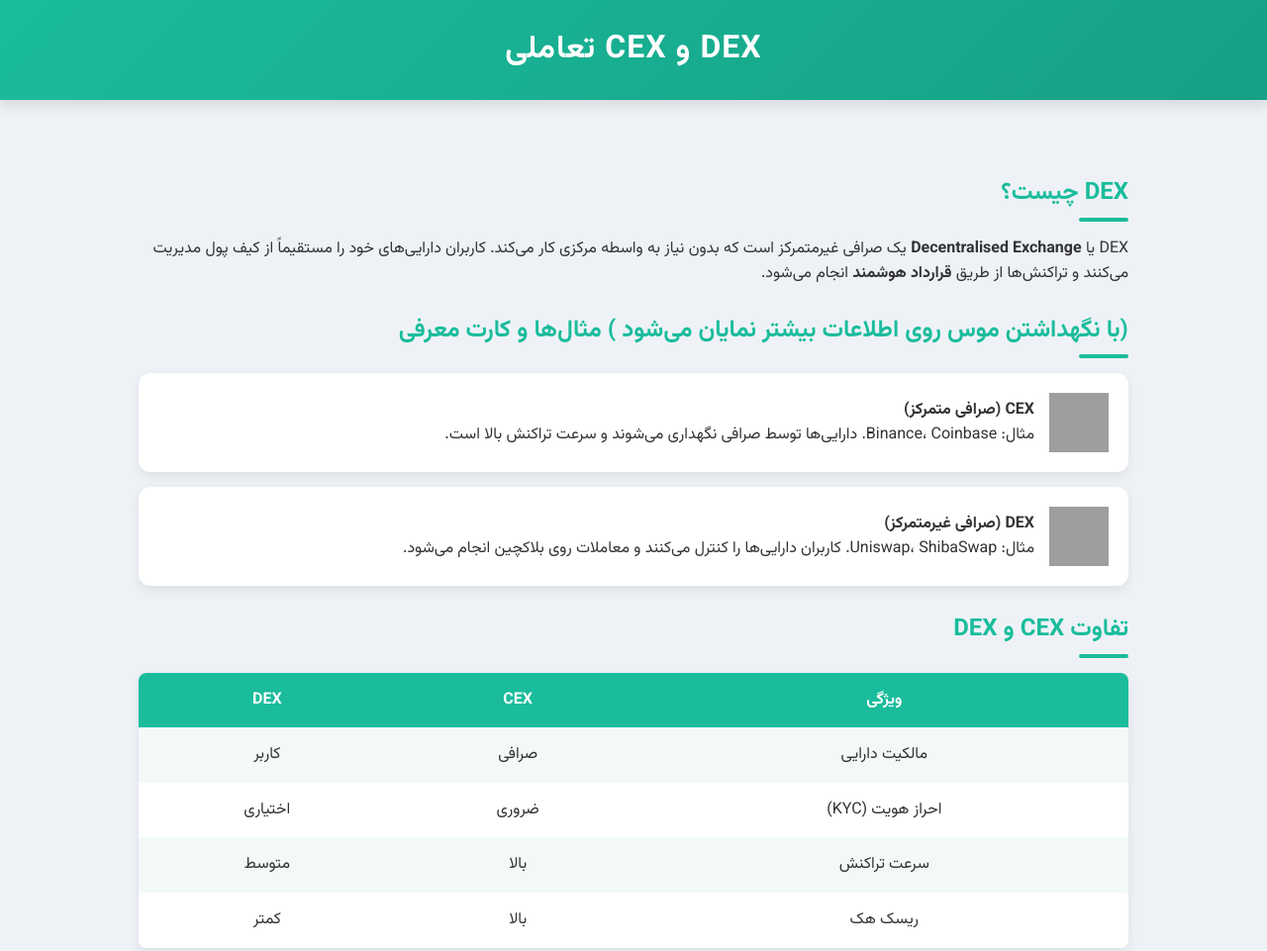
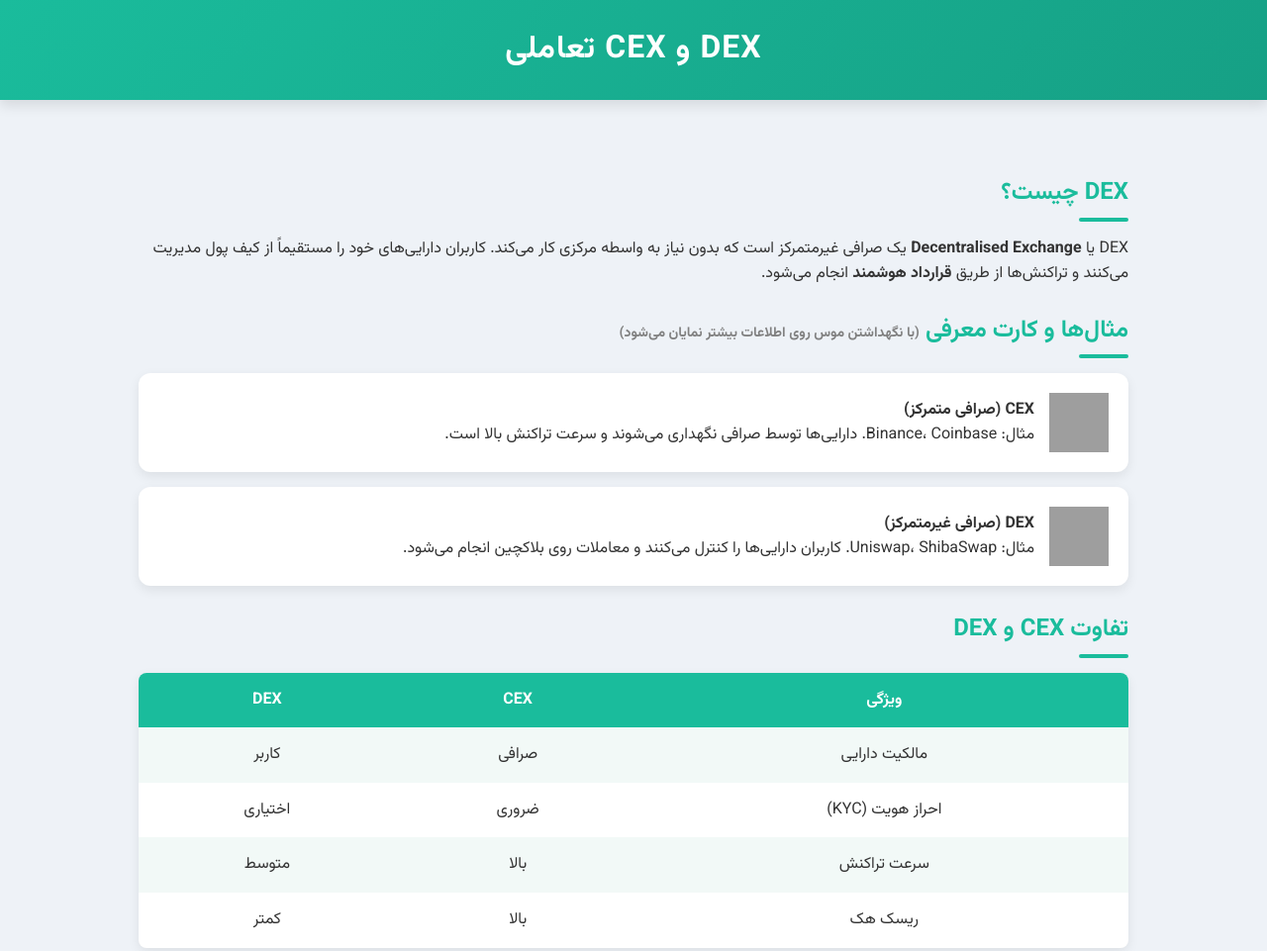
Before and after one commit to shibabefarsi/DEX, a plain HTML site: page index.html in a window 1280 px wide. Shown: the top 961 px of the page at 99% size. Drawn offline with Linux system fonts and the light colour scheme; grey boxes are pictures that could not be loaded.

Commit message:
Update index.html

```diff
--- a/index.html
+++ b/index.html
@@ -219,7 +219,12 @@
         کاربران دارایی‌های خود را مستقیماً از کیف پول مدیریت می‌کنند و تراکنش‌ها از طریق <strong>قرارداد هوشمند</strong> انجام می‌شود.
     </p>
 
-    <h2> (با نگهداشتن موس روی اطلاعات بیشتر نمایان می‌شود ) مثال‌ها و کارت معرفی</h2>
+  <h2>
+  مثال‌ها و کارت معرفی
+  <span style="font-size: 14px; color: gray;">
+    (با نگهداشتن موس روی اطلاعات بیشتر نمایان می‌شود)
+  </span>
+</h2>
     <div class="card">
         <img src="https://i.ibb.co/HpnhJtbW/cex.png" alt="CEX">
         <div class="card-content">
```
